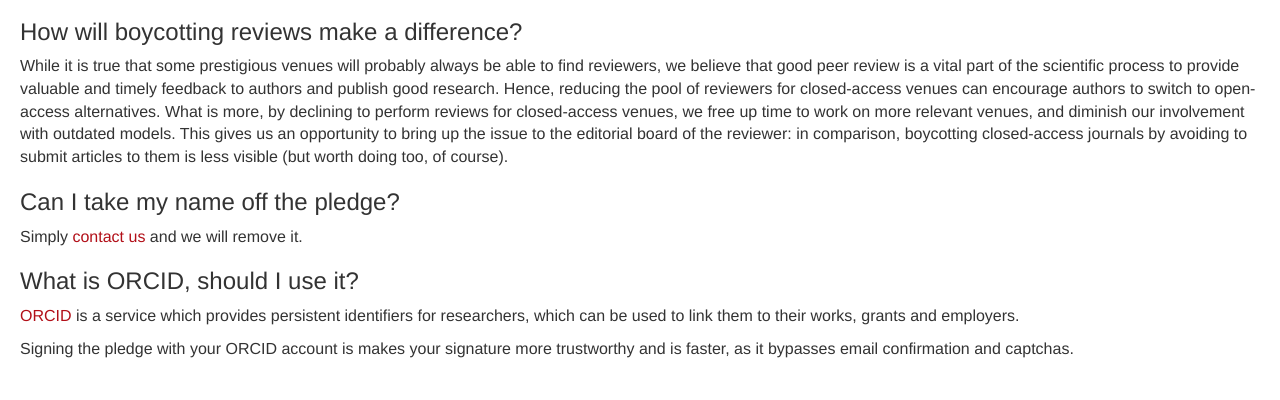
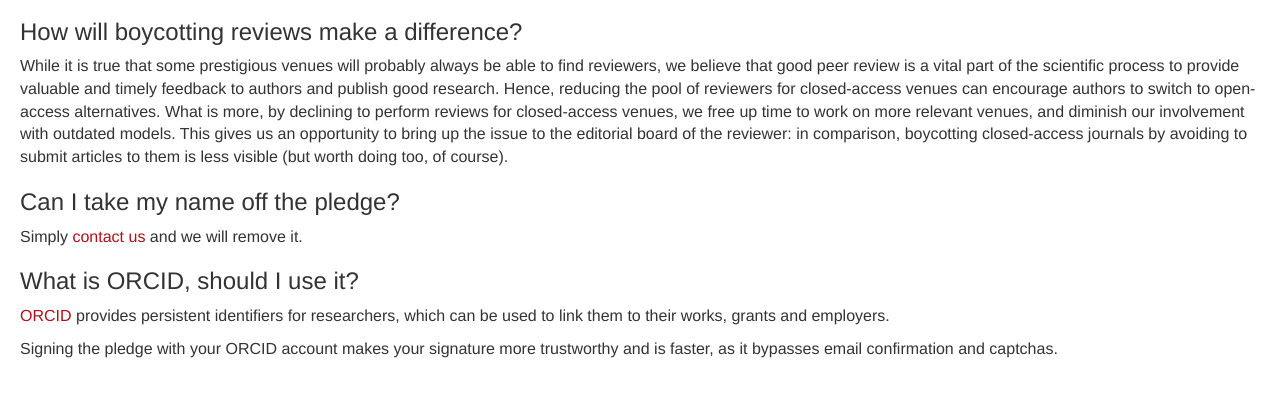
Before and after one commit to dissemin/no-free-view-no-review, a Django app: page /faq in a window 1280 px wide. Shown: the part 1199-1599 px from the top of the page. Run offline with Django 3.2, Linux system fonts and the light colour scheme; some libraries are stand-ins or nearby versions.

Commit message:
Copyedit ORCID FAQ

```diff
--- a/signatories/templates/faq.html
+++ b/signatories/templates/faq.html
@@ -125,11 +125,11 @@ to submit articles to them is less visible (but worth doing too, of course).</p>
 
 <h3>What is ORCID, should I use it?</h3>
 
-<p><a href="https://orcid.org">ORCID</a> is a service which provides persistent
+<p><a href="https://orcid.org">ORCID</a> provides persistent
 identifiers for researchers, which can be used to link them to their works,
 grants and employers.</p>
 
-<p>Signing the pledge with your ORCID account is makes your signature more
+<p>Signing the pledge with your ORCID account makes your signature more
 trustworthy and is faster, as it bypasses email confirmation and captchas.</p>
 
 {% endblock %}
```
